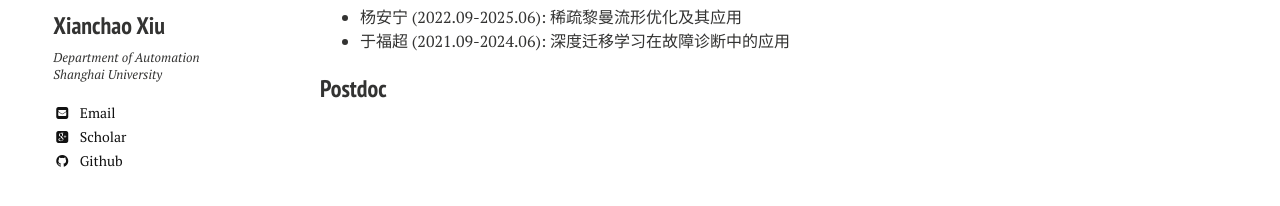
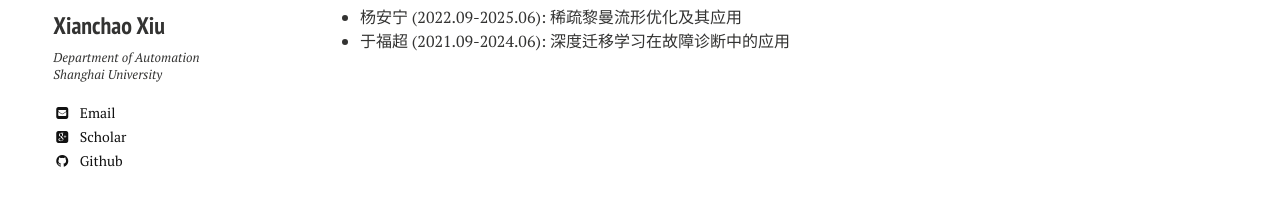
Before and after one commit to xianchaoxiu/xianchaoxiu.github.io, a Jekyll site: the page built from group/index.md, in a window 1280 px wide. Shown: the part 224-430 px from the top of the page. Built offline with Jekyll 4.4.1, drawn with Linux system fonts in a browser that asks for light colours; nearby versions of some CDN libraries.

Commit message:
Update index.md

```diff
--- a/group/index.md
+++ b/group/index.md
@@ -13,6 +13,3 @@ share: false
 ### Master's Students
 * 杨安宁 (2022.09-2025.06): 稀疏黎曼流形优化及其应用
 * 于福超 (2021.09-2024.06): 深度迁移学习在故障诊断中的应用
-
-
-### Postdoc
```
